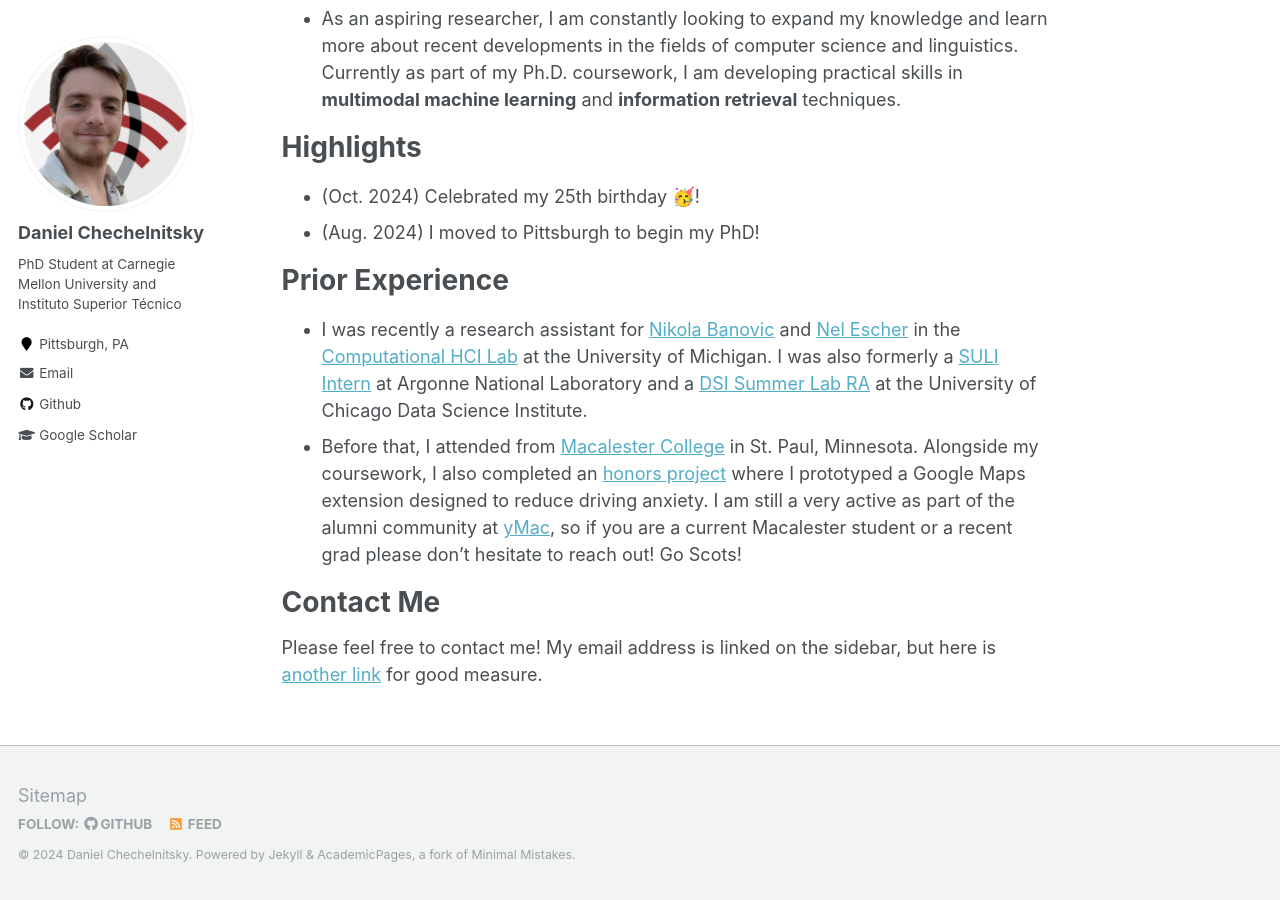
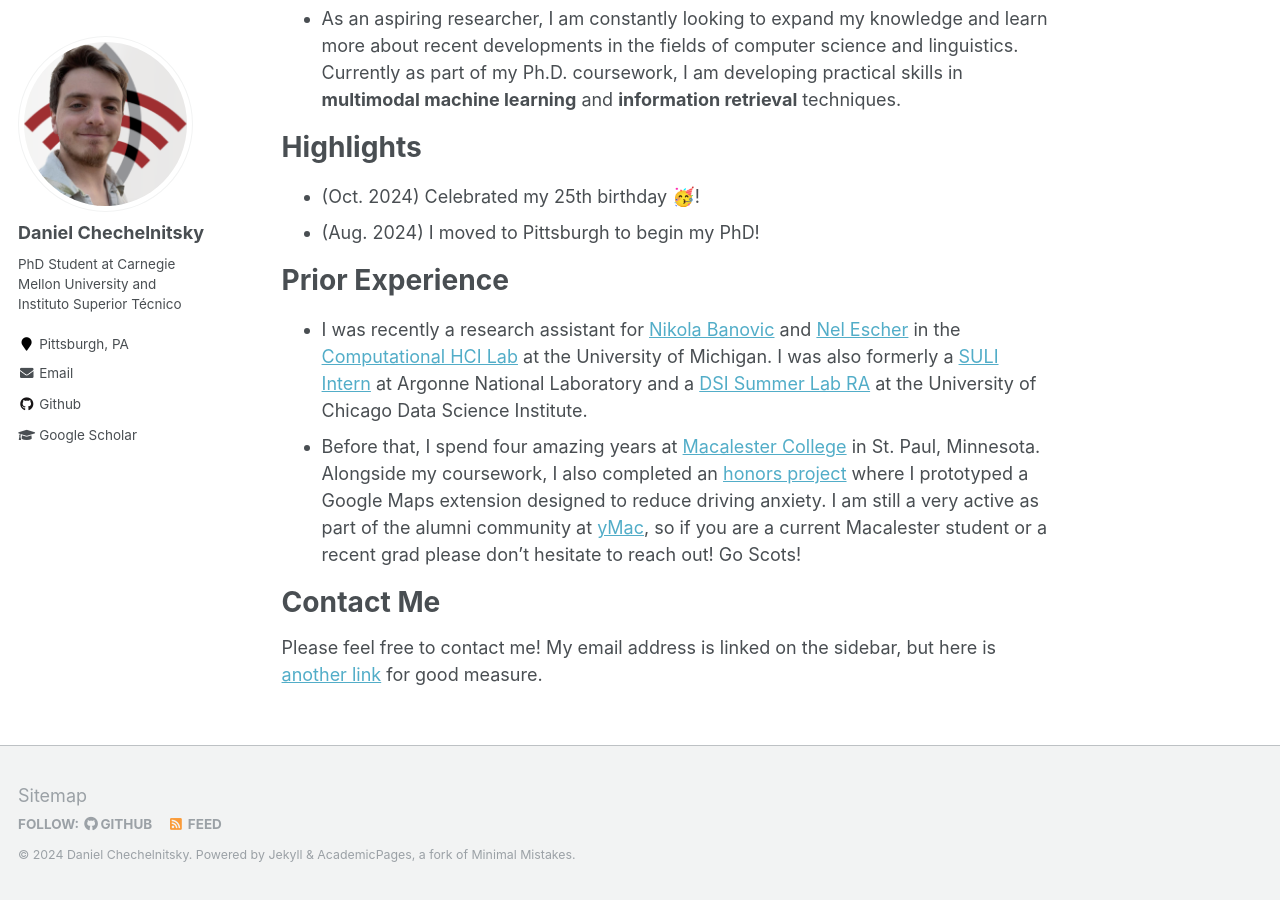
Before and after one commit to chechelnitskd/chechelnitskd.github.io, a Jekyll site: the page built from _pages/about.md, in a window 1280 px wide and 900 px high, scrolled down 698 px. Built offline with Jekyll 4.4.1, drawn with Linux system fonts in a browser that asks for light colours.

Commit message:
Update about.md

```diff
--- a/_pages/about.md
+++ b/_pages/about.md
@@ -25,7 +25,7 @@ Hi, I'm Dan! Here is some information about me:
 
 # Prior Experience
 - I was recently a research assistant for [Nikola Banovic](https://www.nikolabanovic.net/) and [Nel Escher](https://kescher.github.io/cool-zone/) in the [Computational HCI Lab](https://x.com/comphcilab) at the University of Michigan. I was also formerly a [SULI Intern](https://science.osti.gov/wdts/suli) at Argonne National Laboratory and a [DSI Summer Lab RA](https://datascience.uchicago.edu/education/summerlab/) at the University of Chicago Data Science Institute.
-- Before that, I attended from [Macalester College](https://www.macalester.edu/) in St. Paul, Minnesota. Alongside my coursework, I also completed an [honors project](https://digitalcommons.macalester.edu/mathcs_honors/69/) where I prototyped a Google Maps extension designed to reduce driving anxiety. I am still a very active as part of the alumni community at [yMac](https://www.macalester.edu/alumni/groups/ymac/), so if you are a current Macalester student or a recent grad please don't hesitate to reach out! Go Scots!
+- Before that, I spend four amazing years at [Macalester College](https://www.macalester.edu/) in St. Paul, Minnesota. Alongside my coursework, I also completed an [honors project](https://digitalcommons.macalester.edu/mathcs_honors/69/) where I prototyped a Google Maps extension designed to reduce driving anxiety. I am still a very active as part of the alumni community at [yMac](https://www.macalester.edu/alumni/groups/ymac/), so if you are a current Macalester student or a recent grad please don't hesitate to reach out! Go Scots!
 
 # Contact Me
 Please feel free to contact me! My email address is linked on the sidebar, but here is [another link](mailto:dchechel@cmu.edu) for good measure.
```
